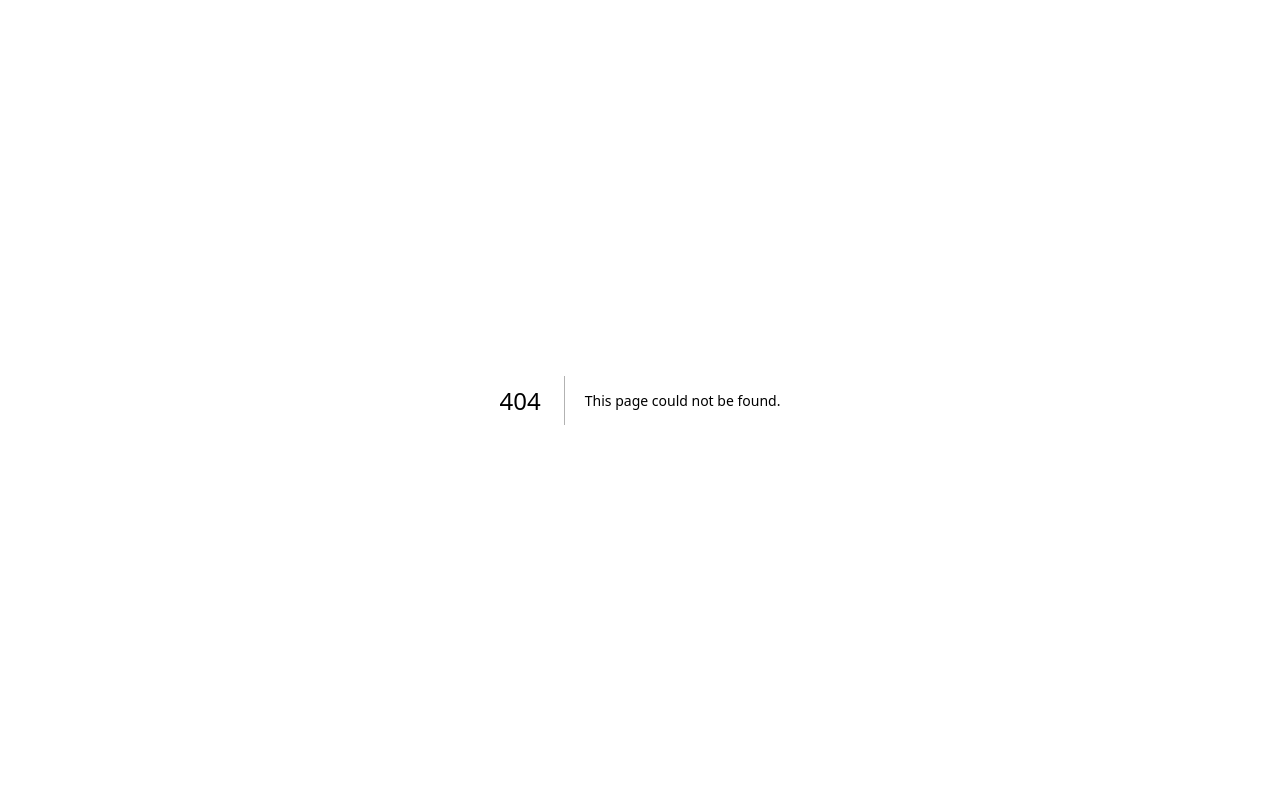
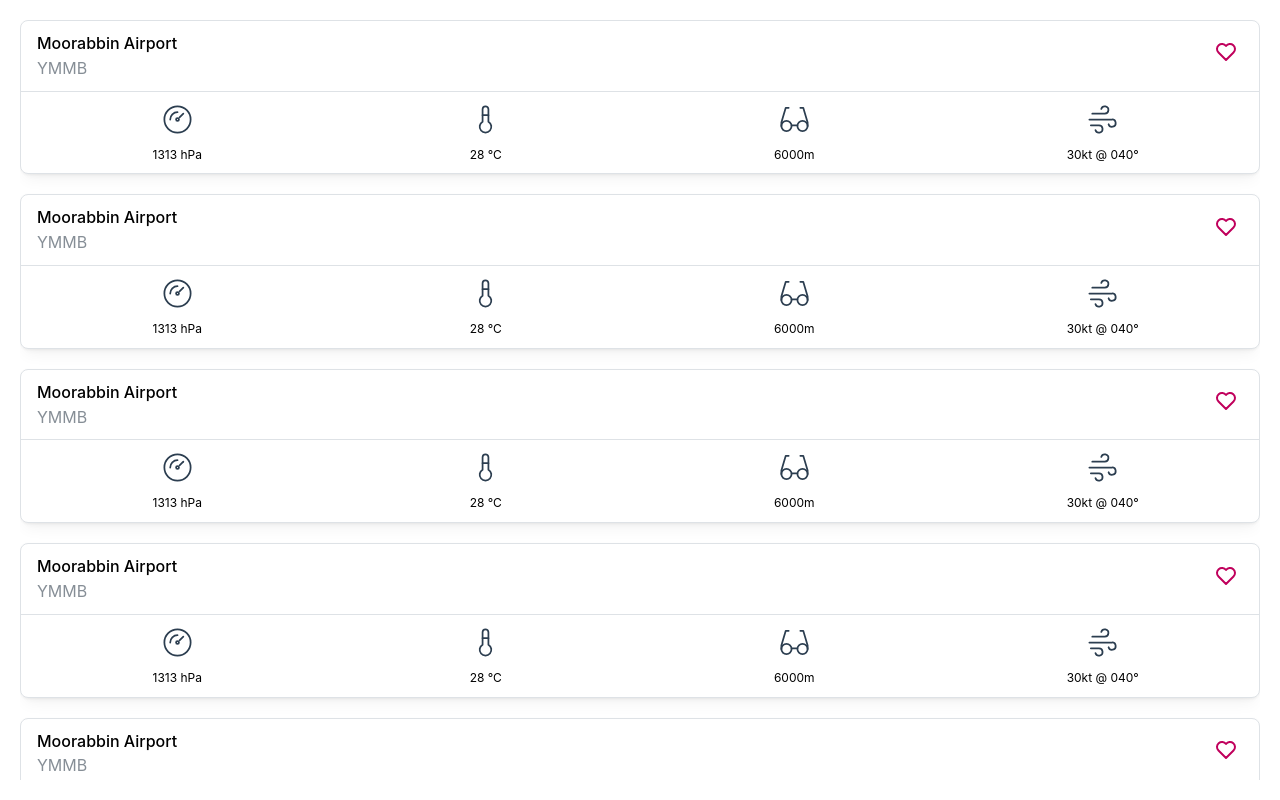
Before and after one commit to chills-01/atis-app, a Next.js app: page /home in a window 1280 px wide. Before the commit this address had no page. Built offline with nearby package versions, Linux system fonts and the light colour scheme.

Commit message:
refactored ui directory and moved home page to own route

```diff
--- /dev/null
+++ b/src/app/home/page.tsx
@@ -0,0 +1,8 @@
+import IndexScrollContainer from "@/components/IndexScrollContainer";
+
+export default function Page() {
+  return (
+    <IndexScrollContainer />
+
+  );
+}
--- a/tsconfig.json
+++ b/tsconfig.json
@@ -20,7 +20,8 @@
     "baseUrl": ".",
     "paths": {
       "@/*": ["./src/*"],
-      "@/components/*": ["ui/components/*"]
+      "@/components/*": ["src/app/ui/components/*"]
+
     }
   },
   "include": ["next-env.d.ts", "**/*.ts", "**/*.tsx", ".next/types/**/*.ts"],
```
Also changed, not shown: src/app/page.tsx (+1 -8 lines), src/app/ui/components/IndexScrollContainer.tsx (renamed from ui/components/IndexScrollContainer.tsx), src/app/ui/components/LikeButton.tsx (renamed from ui/components/LikeButton.tsx), src/app/ui/components/WeatherCard.tsx (renamed from ui/components/WeatherCard.tsx), src/app/ui/components/icons.tsx (renamed from ui/components/icons.tsx), src/app/ui/components/mockData.ts (renamed from ui/components/mockData.ts).
